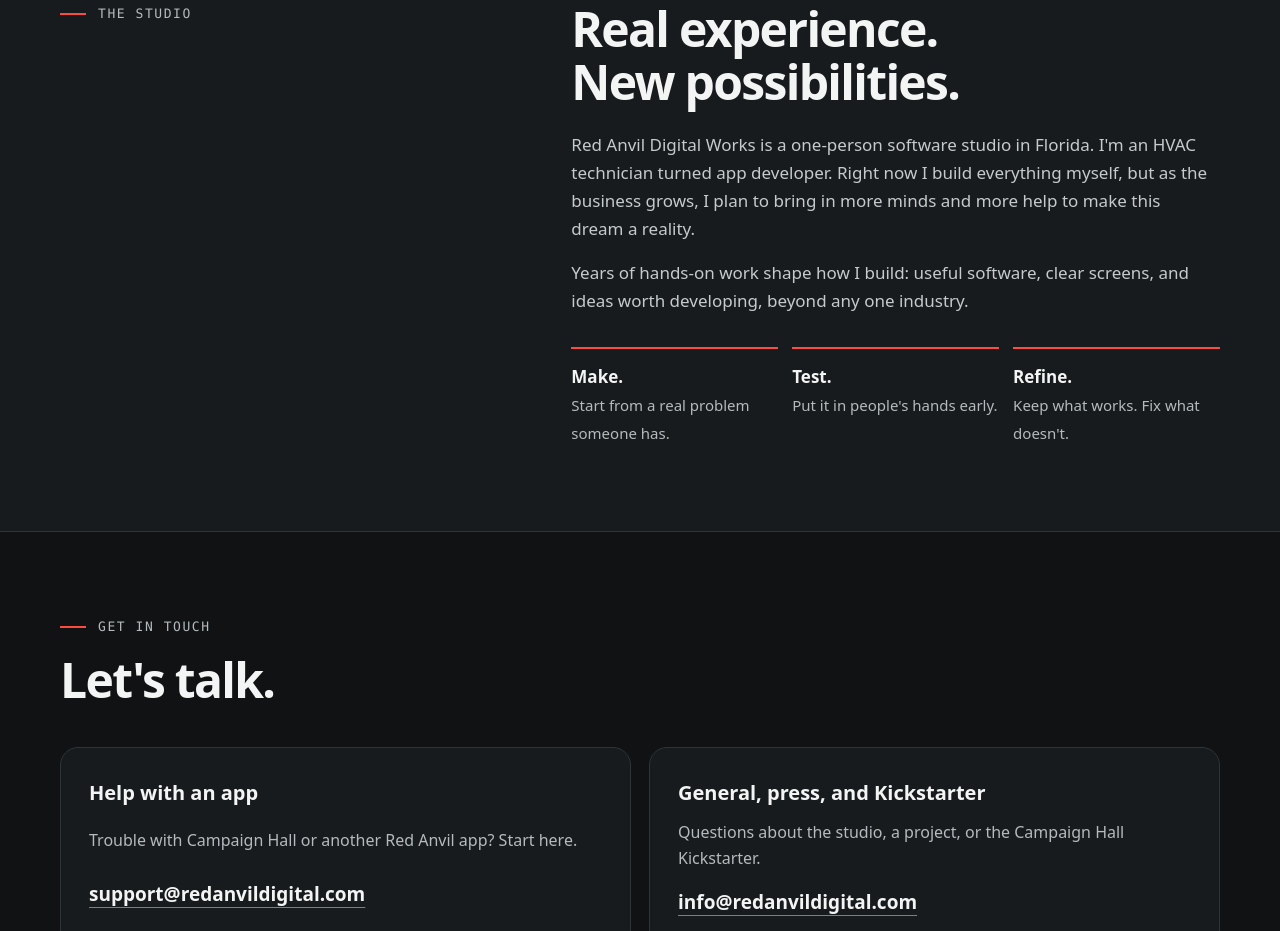
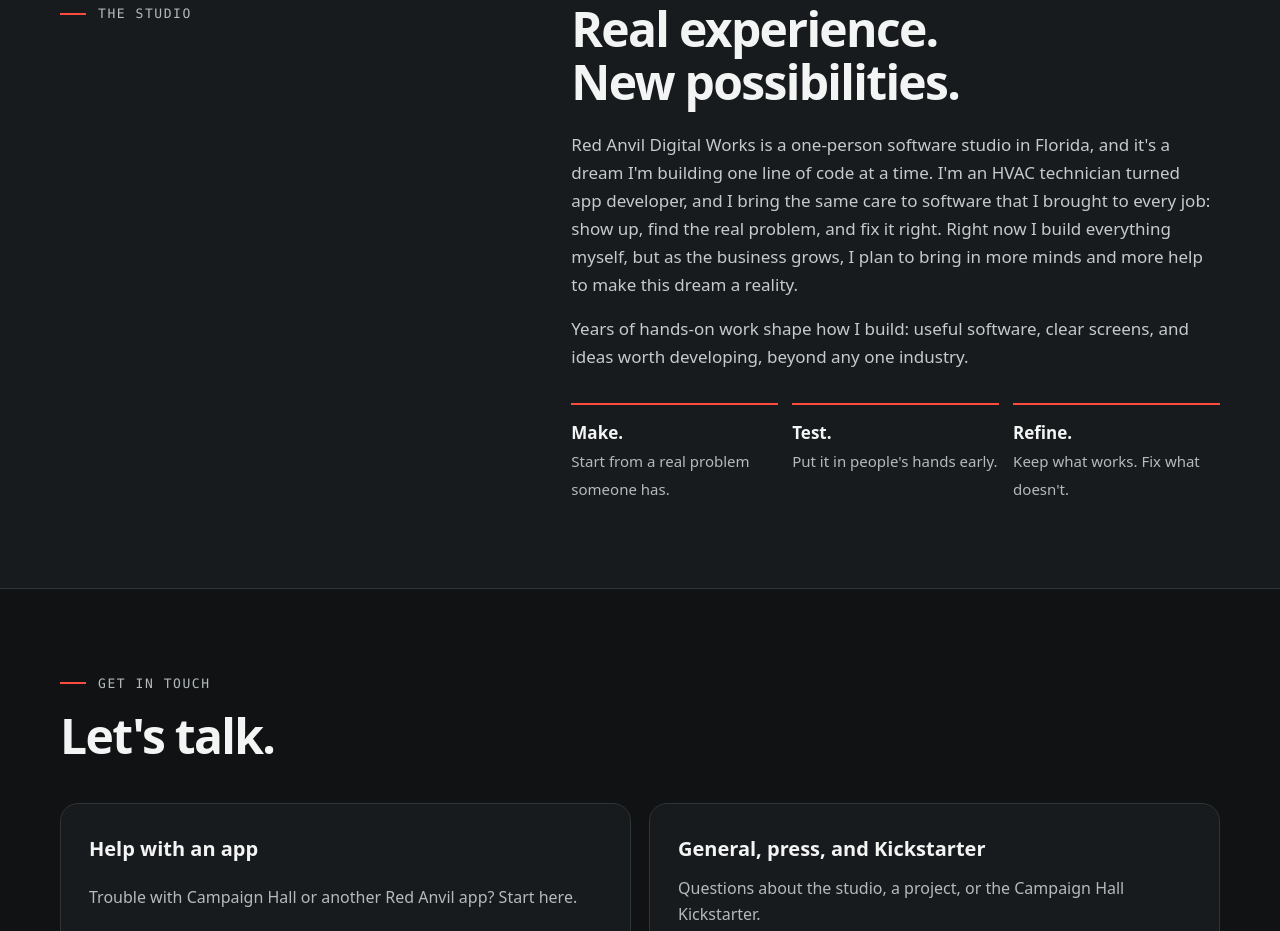
Before and after one commit to benbenne327/red-anvil-website, a plain HTML site: page index.html in a window 1280 px wide. Shown: the part 3595-4526 px from the top of the page. Drawn offline with Linux system fonts and the light colour scheme.

Commit message:
Studio note: warmer owner voice
Co-Authored-By: Claude Opus 5.5 <noreply@anthropic.com>

```diff
--- a/index.html
+++ b/index.html
@@ -146,7 +146,7 @@
     </div>
     <div class="body">
       <h2 id="studio-title">Real experience. New possibilities.</h2>
-      <p style="margin-top:22px">Red Anvil Digital Works is a one-person software studio in Florida. I'm an HVAC technician turned app developer. Right now I build everything myself, but as the business grows, I plan to bring in more minds and more help to make this dream a reality.</p>
+      <p style="margin-top:22px">Red Anvil Digital Works is a one-person software studio in Florida, and it's a dream I'm building one line of code at a time. I'm an HVAC technician turned app developer, and I bring the same care to software that I brought to every job: show up, find the real problem, and fix it right. Right now I build everything myself, but as the business grows, I plan to bring in more minds and more help to make this dream a reality.</p>
       <p>Years of hands-on work shape how I build: useful software, clear screens, and ideas worth developing, beyond any one industry.</p>
       <ul class="values">
         <li><strong>Make.</strong><span>Start from a real problem someone has.</span></li>
```
